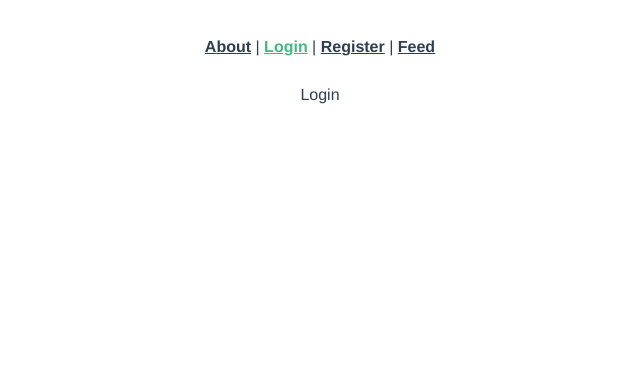
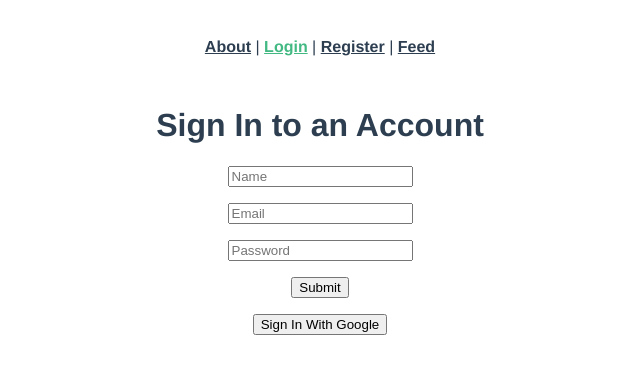
Before and after one commit to JImmi05/Diplomarbeit_JPM, a Vue app in the folder Programmierung/lernplattform_cplabv2/: page /sign-in in a window 1280 px wide. Shown: the top 374 px of the page, without its empty margins (320-960 px from the left). Built offline with nearby package versions, Linux system fonts and the light colour scheme.

Commit message:
Website v2 Login
Login in funktioniert verbunden mit Firebase

```diff
--- a/Programmierung/lernplattform_cplabv2/src/views/SignIn.vue
+++ b/Programmierung/lernplattform_cplabv2/src/views/SignIn.vue
@@ -1,15 +1,50 @@
 <template>
-    <div>
-        Login
-    </div>
+    <h1>Sign In to an Account</h1>
+    <p> <input type="name" placeholder="Name" v-model="name" /></p>
+    <p><input type="text" placeholder="Email" v-model="email" /></p>
+    <p><input type="password" placeholder="Password" v-model="password" /></p>
+    <p>{{ errMsg }}</p>
+    <p><button @click="register">Submit</button></p>
+    <p><button @click="signInWithGoogle">Sign In With Google</button></p>
 </template>
 
-<script>
-    export default {
-        name: 'LoginView'
-    }
+<script setup>
+ import { ref } from "vue";
+ import { getAuth, signInWithEmailAndPassword } from "firebase/auth";
+ import { useRouter } from 'vue-router'
+ const email = ref("");
+ const password =  ref("");
+ const errMsg = ref();
+ const name = ref("");
+
+ const router = useRouter()
+ const register = () => {
+    signInWithEmailAndPassword(getAuth(), email.value, password.value, name.value)
+        .then(() => {
+            console.log("Successfully signed in!");
+            router.push('/feed')
+        })
+        .catch((error) => {
+            console.log(error.code);
+            switch (error.code) {
+                case "auth/invalid-email":
+                    errMsg.value = "Invalid email";
+                    break;
+                case "auth/use-not-found":
+                    errMsg.value = "No account with that email was found";
+                    break;
+                case "auth/wrong-password":
+                    errMsg.value = "Incorecct password";
+                    break;
+                default:
+                    errMsg.value =  "Email or password was incorrect";
+                    break;
+            }
+        });
+ };
+
+ const signInWithGoogle = () => {
+
+ }
+
 </script>
-
-<style lang="stylus" scoped>
-
-</style>
```
